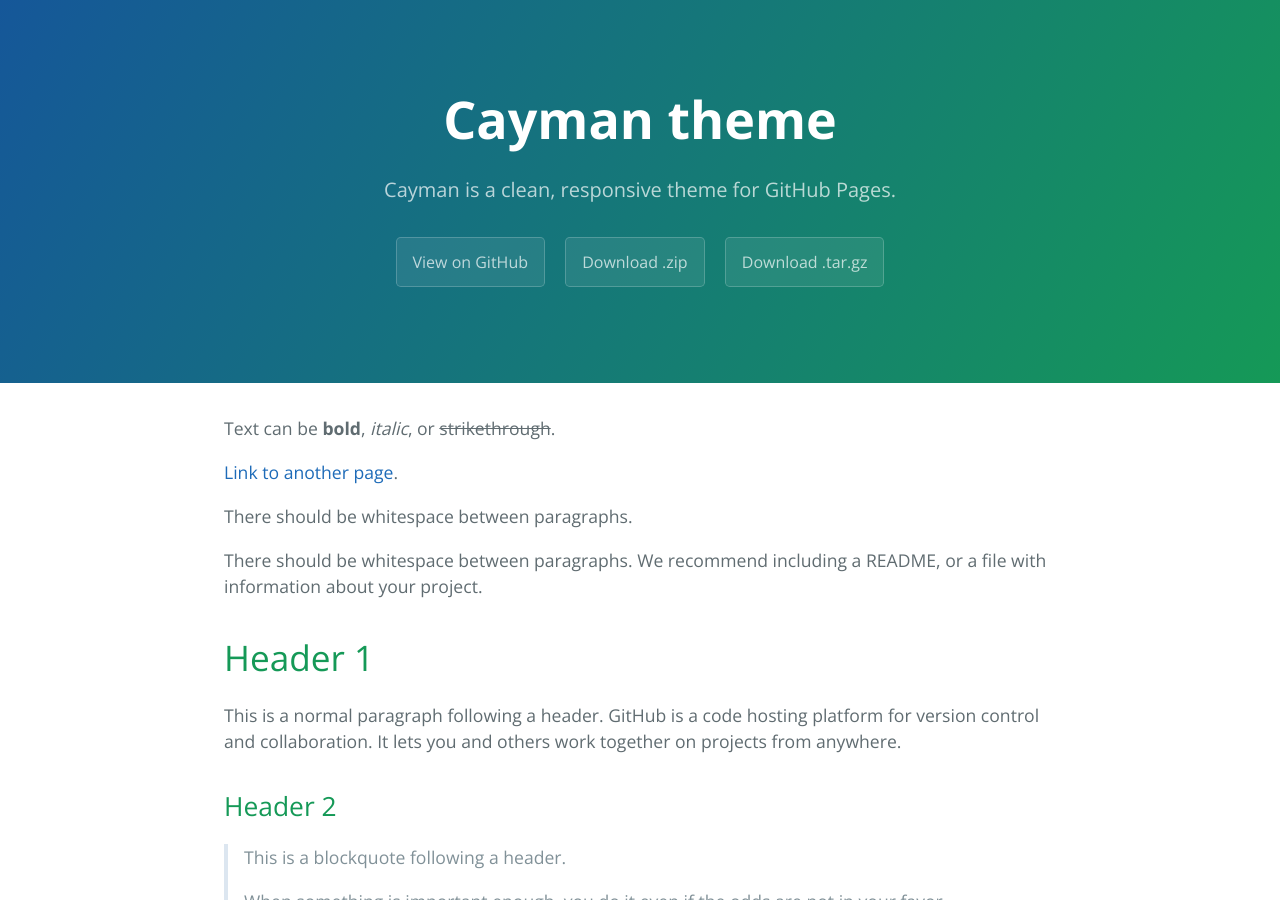
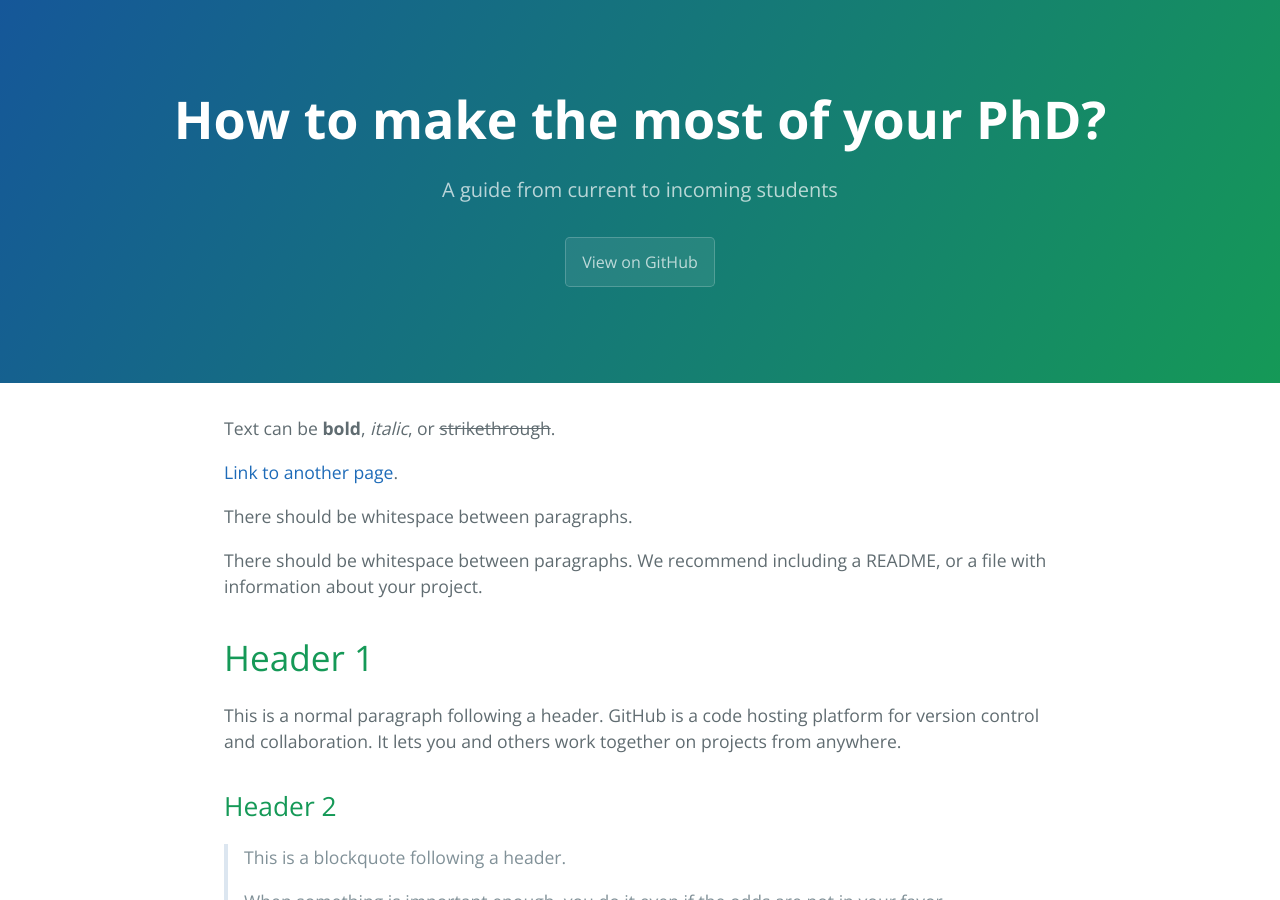
Before and after one commit to yanivyacoby/a-guide-to-your-phd, a Jekyll site: the page built from index.md, in a window 1280 px wide and 900 px high. Built offline with Jekyll 4.4.1, drawn with Linux system fonts in a browser that asks for light colours.

Commit message:
Update _config.yml

```diff
--- a/_config.yml
+++ b/_config.yml
@@ -1,5 +1,5 @@
-title: Cayman theme
-description: Cayman is a clean, responsive theme for GitHub Pages.
-show_downloads: true
+title: How to make the most of your PhD?
+description: A guide from current to incoming students
+show_downloads: false
 google_analytics:
 theme: jekyll-theme-cayman
```
